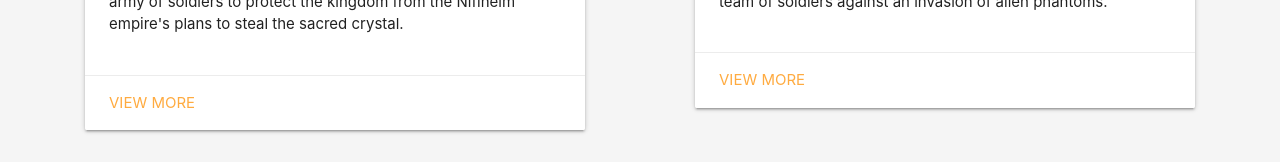
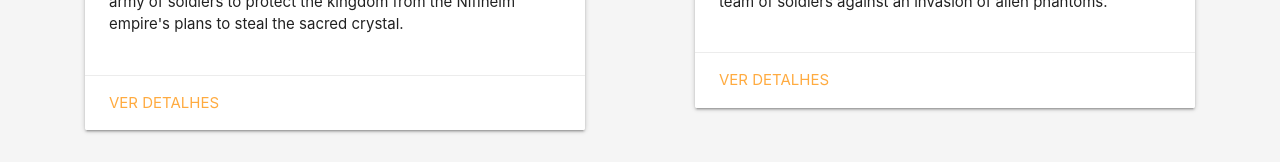
Before and after one commit to tryber/sd-01-week12-movie-card-library-crud, a React (Create React App) app: page / in a window 1280 px wide. Shown: the part 393-555 px from the top of the page. Built offline with nearby package versions, Linux system fonts and the light colour scheme.

Commit message:
Alterando o texto da tag para 'Ver Detalhes'

```diff
--- a/src/components/MovieCard.js
+++ b/src/components/MovieCard.js
@@ -25,7 +25,7 @@ class MovieCard extends React.Component {
             </div>
             <div className="card-action">
               <Link to={`/movies/${id}`}>
-                View More
+                VER DETALHES
               </Link>
             </div>
           </div>
```
